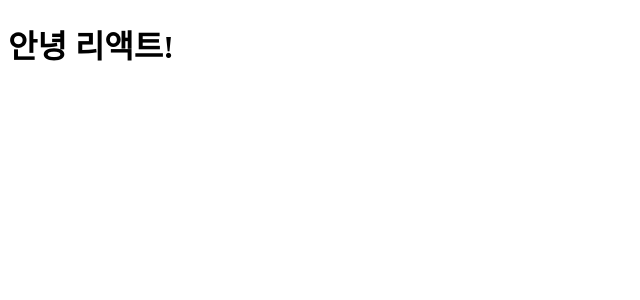
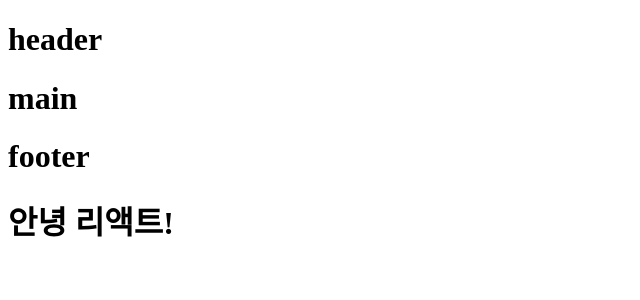
Before and after one commit to nagul2/react, a React (Vite) app in the folder section05/: page / in a window 1280 px wide. Shown: the top 300 px of the page, without its empty margins (0-640 px from the left). Built offline with nearby package versions, Linux system fonts and the light colour scheme.

Commit message:
컴포넌트

```diff
--- a/section05/src/App.jsx
+++ b/section05/src/App.jsx
@@ -1,8 +1,32 @@
 import './App.css';
+import Header from './components/Header';
+import Main from './components/Main';
+import Footer from './components/Footer';
+
+// // 화살표 함수로 만든 컴포넌트
+// const Header = () => {
+//   return (
+//     <header>
+//       <h1>header</h1>
+//     </header>
+//   );
+// };
+
+// // 함수 표현식으로 만든 컴포넌트
+// function Header2() {
+//   return (
+//     <header>
+//       <h1>header2</h1>
+//     </header>
+//   );
+// }
 
 function App() {
   return (
     <>
+      <Header />
+      <Main />
+      <Footer />
       <h1>안녕 리액트!</h1>
     </>
   );
--- /dev/null
+++ b/section05/src/components/Footer.jsx
@@ -0,0 +1,9 @@
+const Footer = () => {
+  return (
+    <footer>
+      <h1>footer</h1>
+    </footer>
+  );
+};
+
+export default Footer;
--- /dev/null
+++ b/section05/src/components/Header.jsx
@@ -0,0 +1,9 @@
+const Header = () => {
+  return (
+    <header>
+      <h1>header</h1>
+    </header>
+  );
+};
+
+export default Header;
--- /dev/null
+++ b/section05/src/components/Main.jsx
@@ -0,0 +1,9 @@
+const Main = () => {
+  return (
+    <main>
+      <h1>main</h1>
+    </main>
+  );
+};
+
+export default Main;
```
